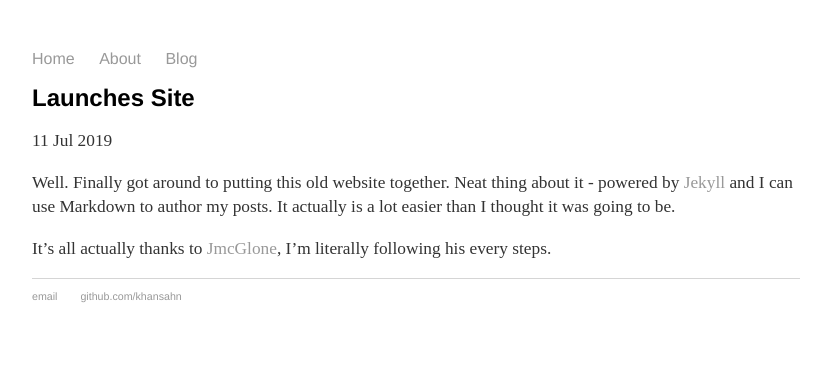
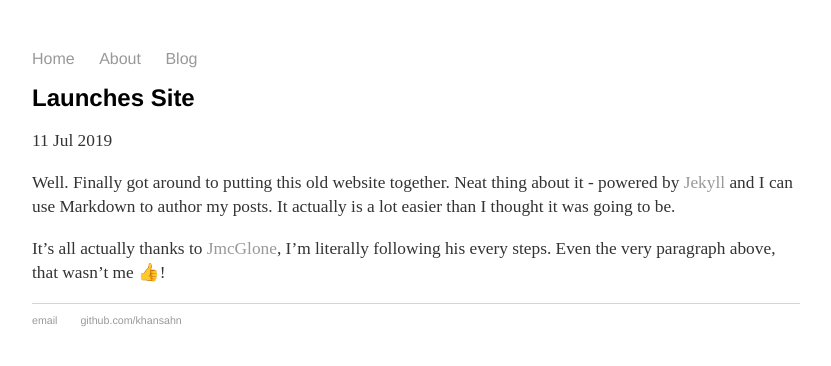
Before and after one commit to khansahn/khansahn.github.io, a Jekyll site: the page built from _posts/2019-07-11-test.md, in a window 1280 px wide. Shown: the top 366 px of the page, without its empty margins (224-1055 px from the left). Built offline with Jekyll 4.4.1, drawn with Linux system fonts in a browser that asks for light colours; emoji names are drawn with the system emoji font.

```diff
--- a/Gemfile
+++ b/Gemfile
@@ -3,3 +3,4 @@ gem 'github-pages', group: :jekyll_plugins
 gem 'nokogiri'
 gem 'rack', '~> 2.0.1'
 gem 'rspec'
+gem 'jemoji'
--- a/_config.yml
+++ b/_config.yml
@@ -12,3 +12,5 @@ kramdown:
   future: true
   jailed: false
   gfm_quirks: paragraph_end
+plugins:
+  - jemoji
--- a/_posts/2019-07-11-test.md
+++ b/_posts/2019-07-11-test.md
@@ -6,4 +6,4 @@ date: 2019-07-11
 
 Well. Finally got around to putting this old website together. Neat thing about it - powered by [Jekyll](http://jekyllrb.com) and I can use Markdown to author my posts. It actually is a lot easier than I thought it was going to be.
 
-It's all actually thanks to [JmcGlone](http://jmcglone.com/guides/github-pages/), I'm literally following his every steps.
+It's all actually thanks to [JmcGlone](http://jmcglone.com/guides/github-pages/), I'm literally following his every steps. Even the very paragraph above, that wasn't me :+1:!
```
